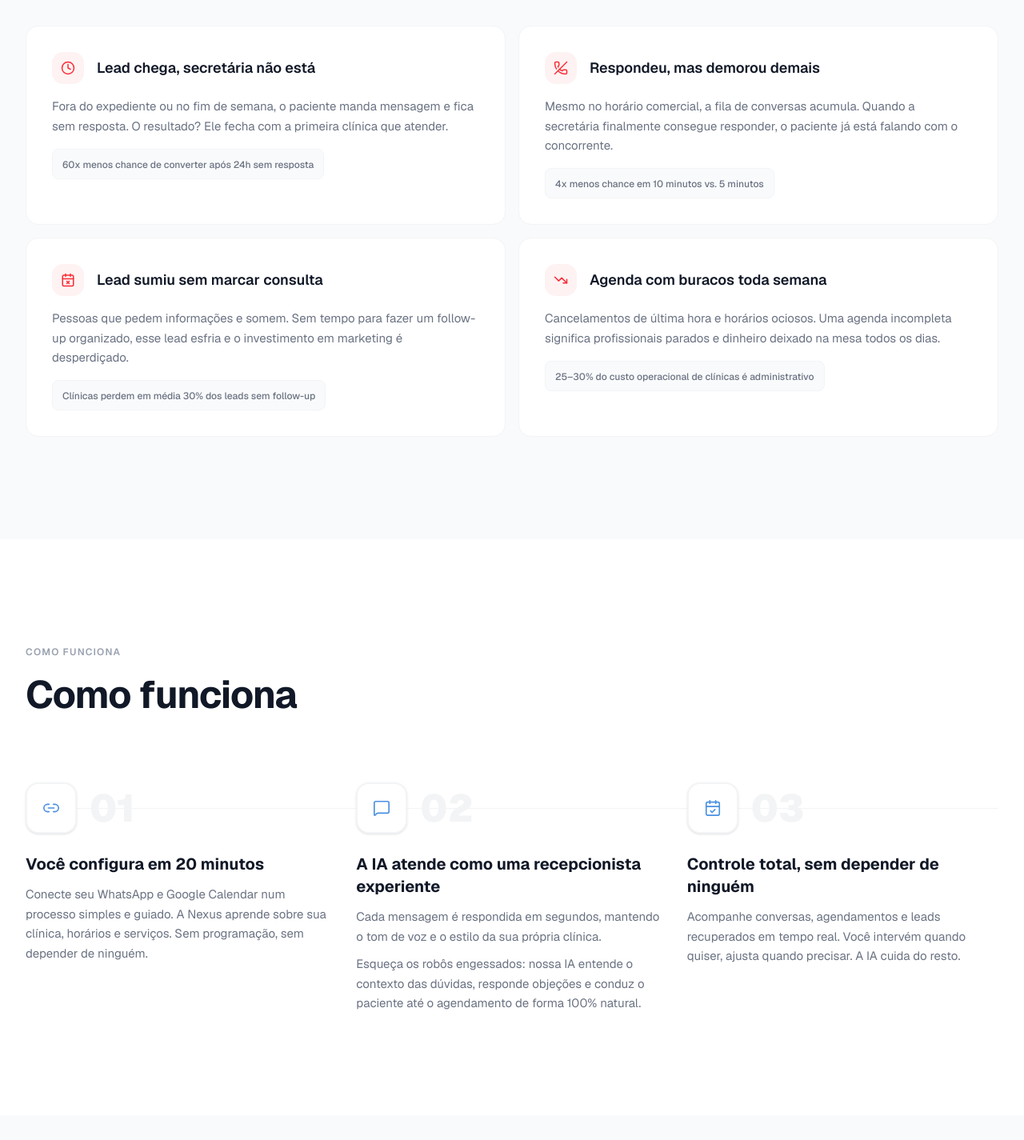
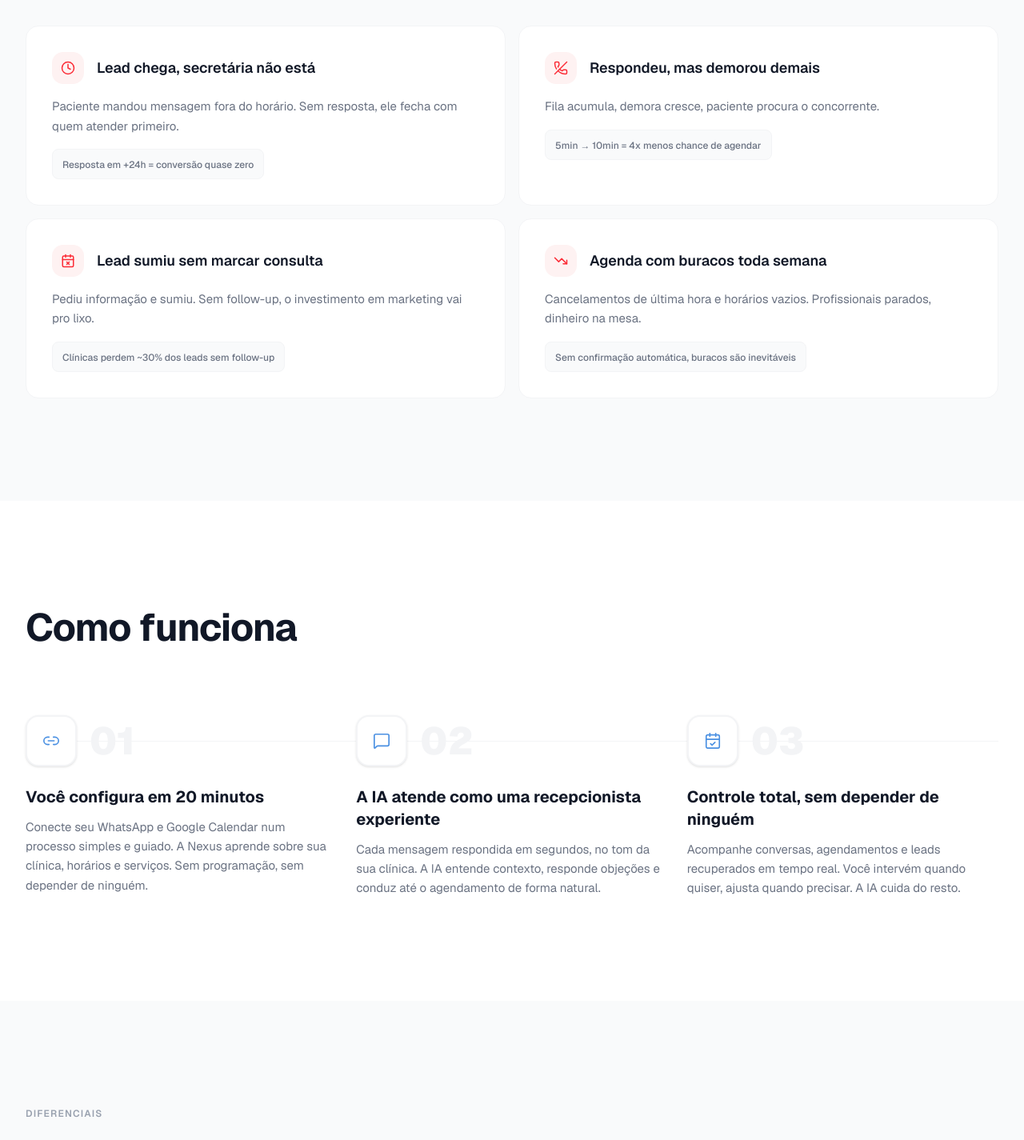
Before and after one commit to lukspit/paginafunilnexus, a Next.js app: page / in a window 1280 px wide. Shown: the part 1140-2565 px from the top of the page at 80% size. Built offline with nearby package versions, Linux system fonts and the light colour scheme.

Commit message:
feat: otimização mobile-first e ajustes de texto (round 2)

```diff
--- a/components/landing/CompareSection.tsx
+++ b/components/landing/CompareSection.tsx
@@ -61,9 +61,9 @@ export default function CompareSection() {
             Sem dependência, sem complicação.
           </h2>
           <p className="mt-5 text-gray-500 text-base sm:text-lg leading-relaxed">
-            Muitas clínicas já tentaram automatizar antes: contrataram agências,
-            pagaram caro pela implementação e ficaram presas em sistemas complexos
-            que não controlam. A Nexus é um produto pronto para uso, feito para simplificar.
+            Soluções tradicionais exigem agências, contratos longos e semanas de
+            implementação. A Nexus é um produto pronto que você mesmo configura
+            em 20 minutos.
           </p>
         </motion.div>
 
--- a/components/landing/Hero.tsx
+++ b/components/landing/Hero.tsx
@@ -107,7 +107,7 @@ export default function Hero({ onCTAClick }: HeroProps) {
               initial={{ opacity: 0, y: 16 }}
               animate={{ opacity: 1, y: 0 }}
               transition={{ duration: 0.6, delay: 0.1 }}
-              className="text-[2.6rem] sm:text-5xl lg:text-[3.5rem] xl:text-[4rem] font-bold tracking-tight text-[#111827] leading-[1.08] mb-5"
+              className="text-3xl sm:text-5xl lg:text-[3.5rem] xl:text-[4rem] font-bold tracking-tight text-[#111827] leading-[1.08] mb-5"
             >
               Atendimento 24h no WhatsApp da sua clínica.{" "}
               <span className="text-[#4A90E2]">Sem contratar ninguém.</span>
--- a/components/landing/PainSection.tsx
+++ b/components/landing/PainSection.tsx
@@ -9,29 +9,29 @@ const pains = [
     icon: Clock,
     headline: "Lead chega, secretária não está",
     description:
-      "Fora do expediente ou no fim de semana, o paciente manda mensagem e fica sem resposta. O resultado? Ele fecha com a primeira clínica que atender.",
-    stat: "60x menos chance de converter após 24h sem resposta",
+      "Paciente mandou mensagem fora do horário. Sem resposta, ele fecha com quem atender primeiro.",
+    stat: "Resposta em +24h = conversão quase zero",
   },
   {
     icon: PhoneOff,
     headline: "Respondeu, mas demorou demais",
     description:
-      "Mesmo no horário comercial, a fila de conversas acumula. Quando a secretária finalmente consegue responder, o paciente já está falando com o concorrente.",
-    stat: "4x menos chance em 10 minutos vs. 5 minutos",
+      "Fila acumula, demora cresce, paciente procura o concorrente.",
+    stat: "5min → 10min = 4x menos chance de agendar",
   },
   {
     icon: CalendarX,
     headline: "Lead sumiu sem marcar consulta",
     description:
-      "Pessoas que pedem informações e somem. Sem tempo para fazer um follow-up organizado, esse lead esfria e o investimento em marketing é desperdiçado.",
-    stat: "Clínicas perdem em média 30% dos leads sem follow-up",
+      "Pediu informação e sumiu. Sem follow-up, o investimento em marketing vai pro lixo.",
+    stat: "Clínicas perdem ~30% dos leads sem follow-up",
   },
   {
     icon: TrendingDown,
     headline: "Agenda com buracos toda semana",
     description:
-      "Cancelamentos de última hora e horários ociosos. Uma agenda incompleta significa profissionais parados e dinheiro deixado na mesa todos os dias.",
-    stat: "25–30% do custo operacional de clínicas é administrativo",
+      "Cancelamentos de última hora e horários vazios. Profissionais parados, dinheiro na mesa.",
+    stat: "Sem confirmação automática, buracos são inevitáveis",
   },
 ]
 
@@ -40,7 +40,7 @@ export default function PainSection() {
   const inView = useInView(ref, { once: true, margin: "-100px" })
 
   return (
-    <section ref={ref} className="bg-[#f9fafb] py-24 lg:py-32">
+    <section ref={ref} className="bg-[#f9fafb] py-16 lg:py-32">
       <div className="max-w-7xl mx-auto px-6 sm:px-8">
         {/* Header */}
         <motion.div
--- a/components/landing/SolutionSection.tsx
+++ b/components/landing/SolutionSection.tsx
@@ -16,16 +16,8 @@ const steps = [
     number: "02",
     icon: MessageSquare,
     title: "A IA atende como uma recepcionista experiente",
-    description: (
-      <>
-        <p>
-          Cada mensagem é respondida em segundos, mantendo o tom de voz e o estilo da sua própria clínica.
-        </p>
-        <p className="mt-2.5">
-          Esqueça os robôs engessados: nossa IA entende o contexto das dúvidas, responde objeções e conduz o paciente até o agendamento de forma 100% natural.
-        </p>
-      </>
-    ),
+    description:
+      "Cada mensagem respondida em segundos, no tom da sua clínica. A IA entende contexto, responde objeções e conduz até o agendamento de forma natural.",
   },
   {
     number: "03",
@@ -48,12 +40,9 @@ export default function SolutionSection() {
           initial={{ opacity: 0, y: 20 }}
           animate={inView ? { opacity: 1, y: 0 } : {}}
           transition={{ duration: 0.5 }}
-          className="mb-20"
+          className="mb-12 lg:mb-20"
         >
-          <span className="text-xs font-semibold text-gray-400 tracking-widest uppercase">
-            Como funciona
-          </span>
-          <h2 className="mt-3 text-3xl sm:text-4xl lg:text-5xl font-bold tracking-tight text-[#111827] leading-tight">
+          <h2 className="text-3xl sm:text-4xl lg:text-5xl font-bold tracking-tight text-[#111827] leading-tight">
             Como funciona
           </h2>
         </motion.div>
```
